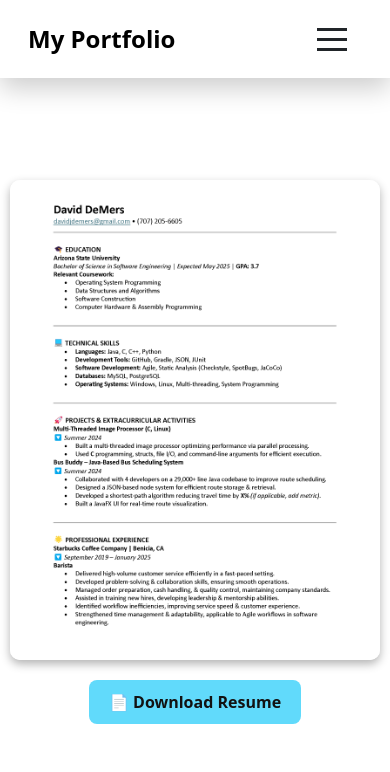
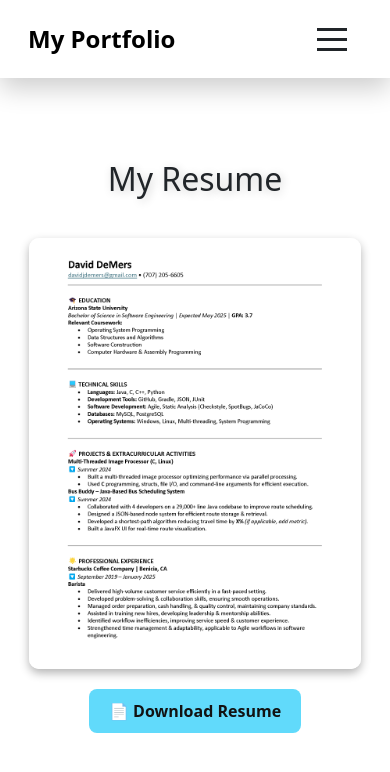
Before and after one commit to djdemers/fullstack-portfolio, a React (Vite) app in the folder frontend-javascript/: page /fullstack-portfolio/resume in a window 390 px wide. Shown: the top 772 px of the page. Built offline with nearby package versions, Linux system fonts and the light colour scheme.

Commit message:
updated resume spacing and atempting 404 fixes for gh pages

```diff
--- a/frontend-javascript/package.json
+++ b/frontend-javascript/package.json
@@ -7,6 +7,7 @@
   "scripts": {
     "dev": "vite",
     "build": "vite build",
+    "postbuild": "cp dist/index.html dist/404.html",
     "lint": "eslint .",
     "preview": "vite preview",
     "deploy": "gh-pages -d dist"
--- a/frontend-javascript/src/styles/Resume.css
+++ b/frontend-javascript/src/styles/Resume.css
@@ -1,27 +1,39 @@
 .resume-section {
     display: flex;
     flex-direction: column;
-    justify-content: center;
     align-items: center;
     min-height: 100vh;
     width: 100vw;
     background: var(--background-color);
     color: var(--text-color);
-    padding: 100px 0 40px;
+    padding: 160px 20px 40px;
 }
 
-/* Display Resume as an Image */
+
+.resume-title {
+    font-size: 2.5rem;
+    margin-bottom: 60px;
+    text-shadow: 2px 2px 10px rgba(0, 0, 0, 0.2);
+}
+
+/* Container for image and button */
+.resume-container {
+    display: flex;
+    flex-direction: column;
+    align-items: center;
+    gap: 20px;
+}
+
+/* Resume Image */
 .resume-image {
-    width: 80%; /* Adjust width to fit screen */
-    max-width: 800px; /* Prevents oversized images */
+    width: 80%;
+    max-width: 800px;
     border-radius: 10px;
     box-shadow: 0px 4px 10px rgba(0, 0, 0, 0.3);
 }
 
-/* Download Button */
+/* Download Button (unchanged) */
 .download-btn {
-    display: inline-block;
-    margin-top: 20px;
     padding: 10px 20px;
     background-color: #61dafb;
     color: #121212;
@@ -40,4 +52,8 @@
     .resume-image {
         width: 95%;
     }
+    .resume-title {
+        font-size: 2rem;
+        margin-bottom: 40px;
+    }
 }
--- a/frontend-javascript/src/views/Contact.jsx
+++ b/frontend-javascript/src/views/Contact.jsx
@@ -16,20 +16,37 @@ function Contact() {
         setFormData({ ...formData, [e.target.name]: e.target.value });
     };
 
-    // Handle form submission
-    const handleSubmit = (e) => {
+    const handleSubmit = async (e) => {
         e.preventDefault();
 
-        // Simulating submission (Replace with API call or EmailJS later)
-        console.log("Form submitted:", formData);
-        setSubmitted(true);
+        try {
+            const response = await fetch("http://localhost:8000/contact", {
+                method: "POST",
+                headers: {
+                    "Content-Type": "application/json",
+                },
+                body: JSON.stringify(formData),
+            });
 
-        // Reset form after submission
-        setTimeout(() => {
-            setSubmitted(false);
-            setFormData({ name: "", email: "", message: "" });
-        }, 3000);
+            const result = await response.json();
+            console.log("API Response:", result);
+
+            if (response.ok) {
+                setSubmitted(true);
+                // Reset form after submission
+                setTimeout(() => {
+                    setSubmitted(false);
+                    setFormData({ name: "", email: "", message: "" });
+                }, 3000);
+            } else {
+                alert("❌ Something went wrong. Please try again.");
+            }
+        } catch (error) {
+            console.error("Submission error:", error);
+            alert("⚠️ Network error. Please try again later.");
+        }
     };
+
 
     return (
         <section className="contact-section">
--- a/frontend-javascript/src/views/Resume.jsx
+++ b/frontend-javascript/src/views/Resume.jsx
@@ -4,18 +4,19 @@ import "../styles/Resume.css";
 function Resume({ darkMode }) {
     return (
         <section className="resume-section">
+            <h2 className="resume-title">My Resume</h2>
 
-            {/* Dynamically load the correct resume image */}
+            <div className="resume-container">
                 <img
                     src={`${import.meta.env.BASE_URL}demers_resume_${darkMode ? "dm_" : ""}25.png`}
                     alt="Resume Preview"
                     className="resume-image"
                 />
 
-            {/* Download Button */}
                 <a href={`${import.meta.env.BASE_URL}demers_resume_25.pdf`} download className="download-btn">
                     📄 Download Resume
                 </a>
+            </div>
         </section>
     );
 }
```
Also changed, not shown: 1 other file (tests, documents, lock files or other folders). Lines whose indentation alone changed are shown as unchanged.
